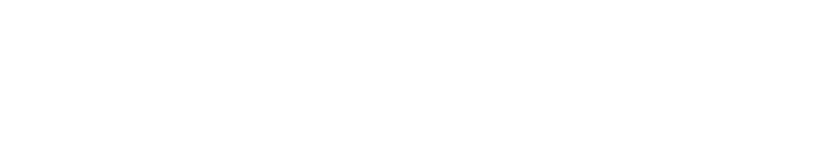
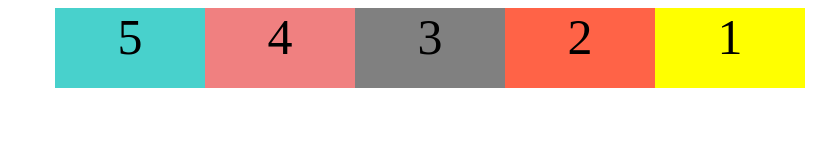
Before and after one commit to ArfanFahad/Flexbox-and-Grid, a plain HTML site: page CSS FLEXBOX/index.html in a window 1280 px wide. Shown: the whole page, without its empty margins (467-1280 px from the left). Drawn offline with Linux system fonts and the light colour scheme.

Commit message:
changes some style

```diff
--- a/CSS FLEXBOX/flexbox.css
+++ b/CSS FLEXBOX/flexbox.css
@@ -0,0 +1,44 @@
+
+
+.container {
+    display: flex;
+    flex-direction: row-reverse;
+}
+
+
+.item {
+    font-size: 50px;
+    text-align: center;
+    font-family: 'Fira Code';
+}
+
+
+.one {
+    width: 150px;
+    height: 80px;
+    background-color: yellow;
+}
+
+.two {
+    width: 150px;
+    height: 80px;
+    background-color: tomato;
+}
+
+.three {
+    width: 150px;
+    height: 80px;
+    background-color: grey;
+}
+
+.four {
+    width: 150px;
+    height: 80px;
+    background-color: lightcoral;
+}
+
+.five {
+    width: 150px;
+    height: 80px;
+    background-color: mediumturquoise;
+}
--- a/CSS FLEXBOX/index.html
+++ b/CSS FLEXBOX/index.html
@@ -8,6 +8,12 @@
     <link rel="stylesheet" href="/flexbox.css">
 </head>
 <body>
-
+    <div class="container">
+        <div class="item one">1</div>
+        <div class="item two">2</div>
+        <div class="item three">3</div>
+        <div class="item four">4</div>
+        <div class="item five">5</div>
+    </div>
 </body>
 </html>
```
